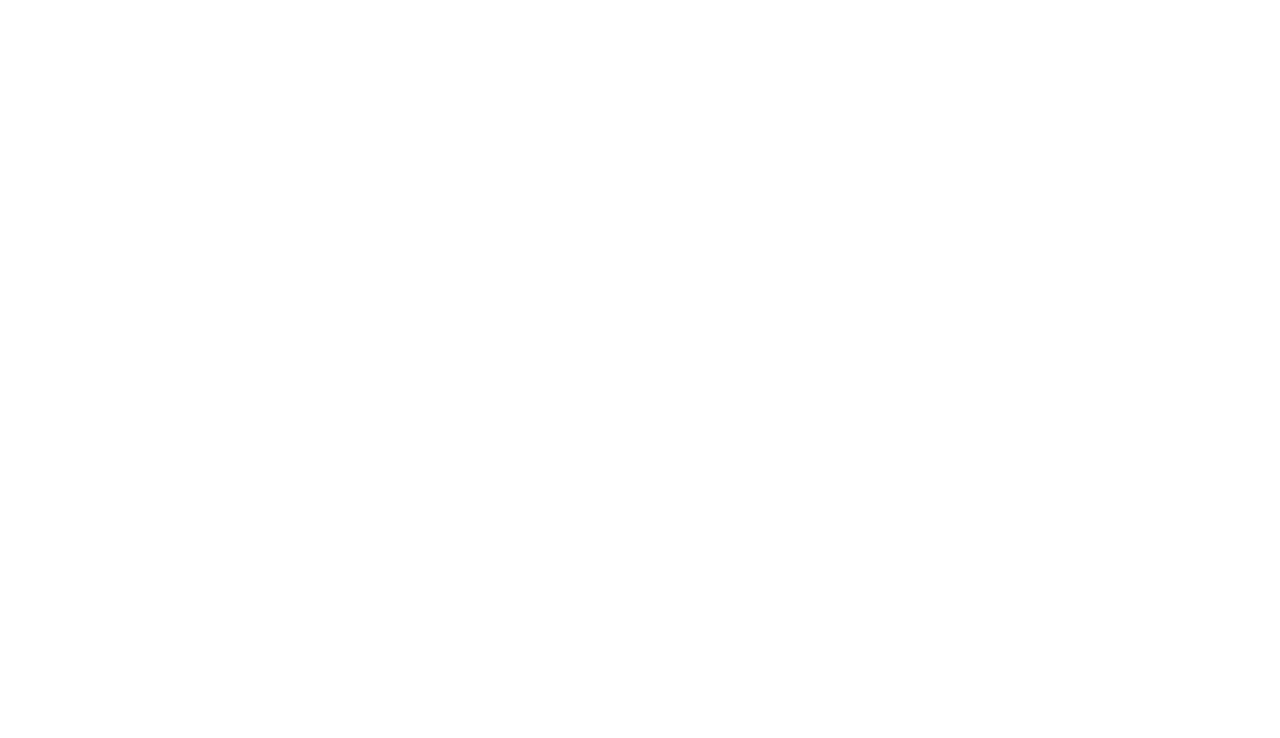
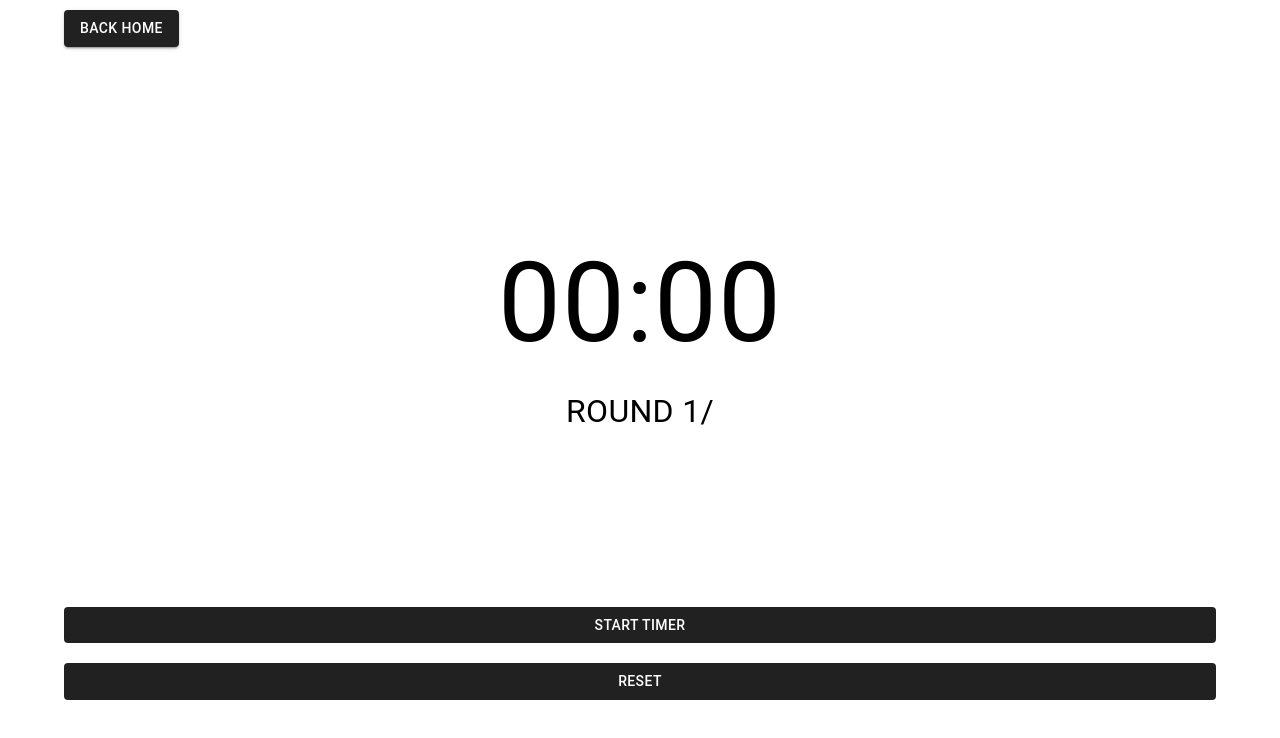
Before and after one commit to delfigica/crosstime, a Next.js app: page /otm in a window 1280 px wide. Shown: the top 738 px of the page. Built offline with nearby package versions, Linux system fonts and the light colour scheme.

Commit message:
otm function

```diff
--- a/src/app/components/RealTime.js
+++ b/src/app/components/RealTime.js
@@ -14,7 +14,6 @@
   }, []);
 
   const parseTime = (time) => {
-    console.log(time);
     if (time < 10) {
       return "0" + time;
     } else if (time >= 10) {
@@ -25,7 +24,7 @@
   return (
     <Box>
       <Typography sx={{ fontSize: "4em" }}>
-        {parseTime(now.getHours())}: {parseTime(now.getMinutes())}:{" "}
+        {parseTime(now.getHours())}:{parseTime(now.getMinutes())}:
         {parseTime(now.getSeconds())}
       </Typography>
     </Box>
--- a/src/app/otm/page.js
+++ b/src/app/otm/page.js
@@ -1,8 +1,104 @@
-import { Box } from '@mui/material'
-import React from 'react'
+"use client";
+import React, { useEffect, useState } from "react";
+import Link from "next/link";
+
+import { buttonDisable, buttonStyle } from "../styles";
+import { Box, Button, Container, Typography } from "@mui/material";
+import { useSearchParams } from "next/navigation";
 
 export default function Otm() {
+  const params = useSearchParams();
+
+  const min = params.get("min");
+  const rounds = params.get("rounds");
+
+  const [roundsLefts, setRoundsLefts] = useState(1)
+
+
+  const totalTime = (min * rounds) * 60;
+
+  const [timeLeft, setTimeLeft] = useState(totalTime);
+  const [isRunning, setIsRunning] = useState(false);
+
+
+   useEffect(() => {
+    if (!isRunning) return;
+
+    const interval = setInterval(() => {
+      setTimeLeft((prev) => {
+        if (prev <= 1) {
+          clearInterval(interval);
+          return 0;
+        }
+        return prev - 1;
+      });
+    }, 1000);
+
+    return () => clearInterval(interval);
+  }, [isRunning]);
+
+   useEffect(() => {
+    if (!isRunning) return;
+
+    if (timeLeft !== totalTime && timeLeft % (60 * min) === 0) {
+      setRoundsLefts((prev) => prev + 1);
+    }
+  }, [timeLeft, isRunning, totalTime]);
+
+
+   const handleStartPause = () => {
+    if (timeLeft === 0) return;
+    setIsRunning((prev) => !prev);
+  };
+
+  const handleReset = () => {
+    setIsRunning(false);
+    setTimeLeft(totalTime);
+  };
+
+  const minutes = Math.floor(timeLeft / 60)
+    .toString()
+    .padStart(2, "0");
+  const seconds = (timeLeft % 60).toString().padStart(2, "0");
+
+  const parseTime = (time) => {
+    if (time < 10) {
+      return "0" + time;
+    } else if (time >= 10) {
+      return time;
+    }
+  };
   return (
-    <Box></Box>
-  )
+    <Container sx={{ marginTop: "10px" }}>
+      <Link href={"/"}>
+        <Button variant="contained" sx={{ ...buttonStyle }}>
+          Back home
+        </Button>
+      </Link>
+      <Box
+        sx={{
+          height: "70vh",
+          display: "flex",
+          alignItems: "center",
+          justifyContent: "center",
+          flexDirection: 'column'
+        }}
+      >
+        <Typography sx={{ fontSize: "7em" }}>
+          {minutes}:{seconds}
+        </Typography>
+        <Typography sx={{ fontSize: '2em'}}>ROUND {roundsLefts}/{rounds} </Typography>
+      </Box>
+      <Button
+        sx={isRunning ? buttonDisable : buttonStyle}
+        fullWidth
+        onClick={handleStartPause}
+      >
+       {isRunning ? 'Stop timer' : 'Start Timer'}
+      </Button>
+
+      <Button onClick={handleReset} sx={{...buttonStyle, margin:'20px 0px'}} fullWidth >Reset</Button>
+
+    </Container>
+  );
 }
--- a/src/app/styles.js
+++ b/src/app/styles.js
@@ -1 +1,2 @@
 export const buttonStyle = {backgroundColor: '#212121', color: '#fff', fontWeight: '500' }
+export const buttonDisable = {backgroundColor: '#616161', color: '#bdbdbd', fontWeight: '500'}
```
